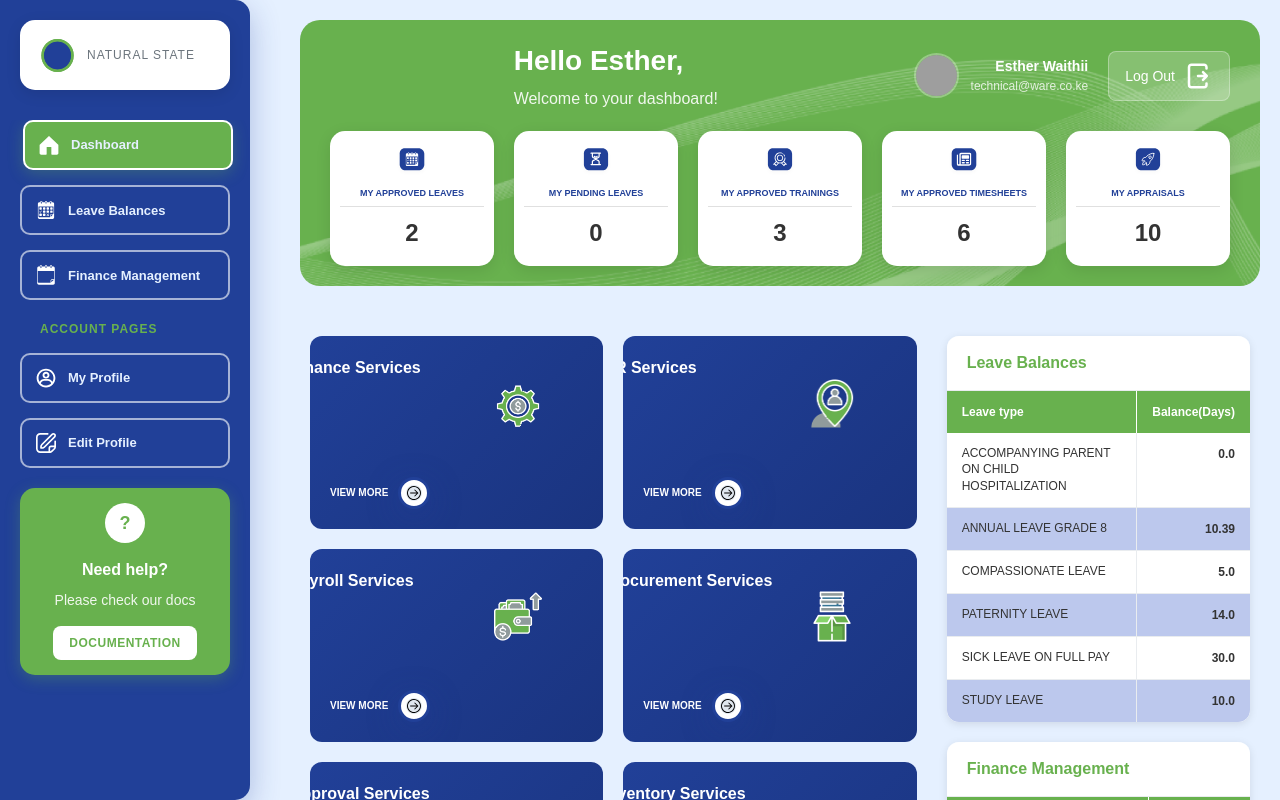
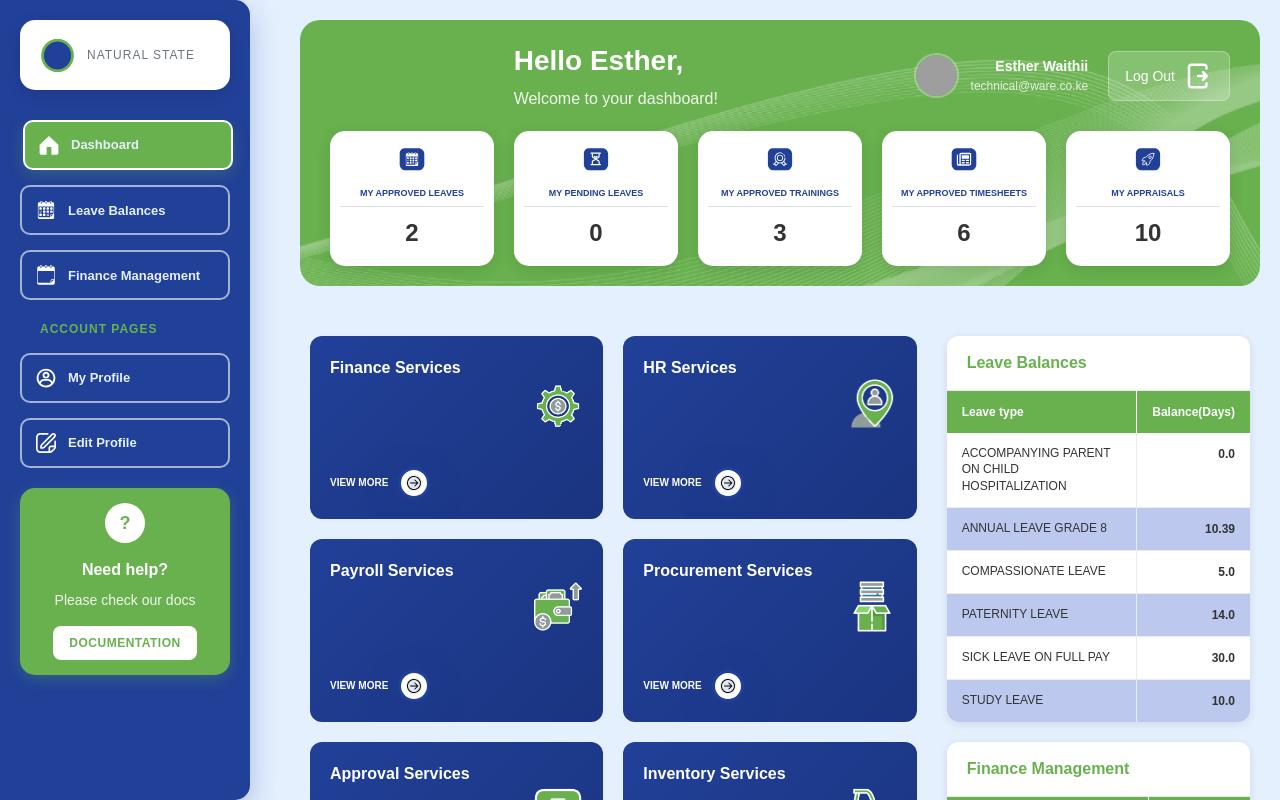
Before and after one commit to calebkg/UI, an Angular app: page /dashboard in a window 1280 px wide. Shown: the top 800 px of the page. Built offline with nearby package versions, Linux system fonts and the light colour scheme; grey boxes are pictures that could not be loaded.

Commit message:
Updated dashboard.component.scss

```diff
--- a/src/app/components/dashboard/dashboard.component.scss
+++ b/src/app/components/dashboard/dashboard.component.scss
@@ -75,8 +75,7 @@
   justify-content: space-between;
   flex: 1;
   width: 100%;
-  margin-left: -40px;
-  margin-bottom: 10px;
+
 }
 
 .service-card h3 {
```
